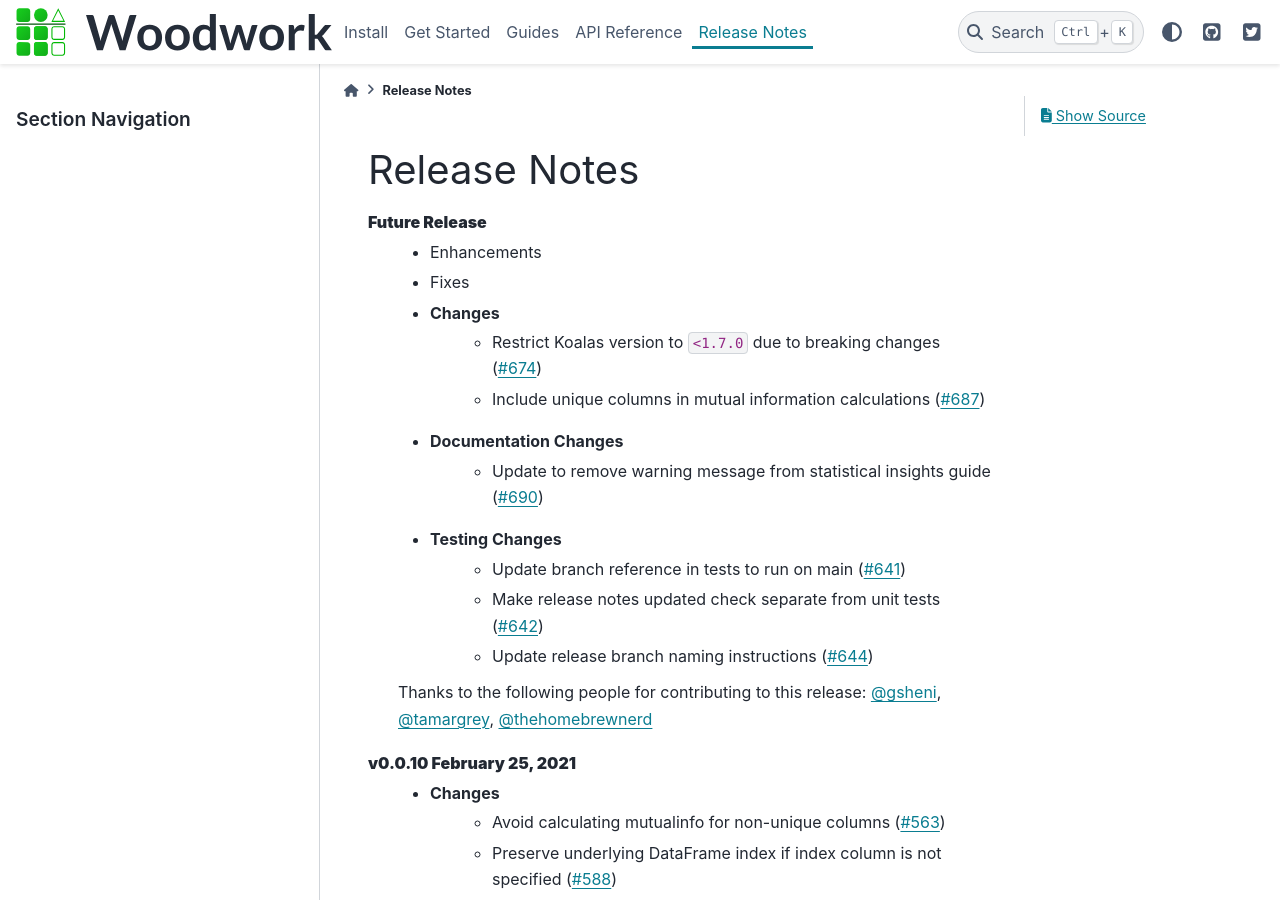
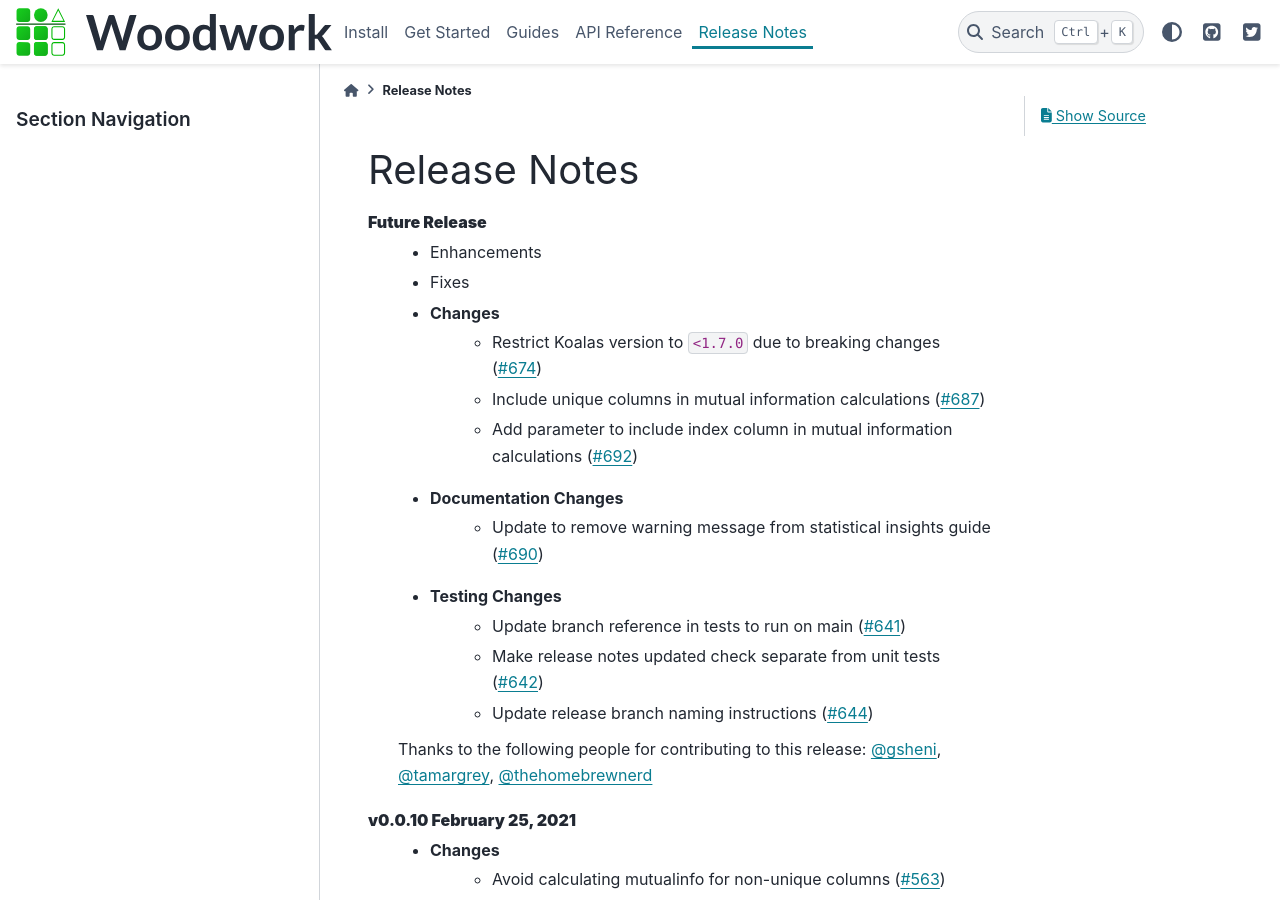
Before and after one commit to alteryx/woodwork, a Sphinx documentation site: the page built from docs/source/release_notes.rst, in a window 1280 px wide and 900 px high. Built offline with Sphinx 7.4.7 and the PyData theme 0.15.4, drawn with Linux system fonts in a browser that asks for light colours; comment, search, counter and statistics services are not loaded.

Commit message:
Add release note

```diff
--- a/docs/source/release_notes.rst
+++ b/docs/source/release_notes.rst
@@ -8,6 +8,7 @@ Release Notes
     * Changes
         * Restrict Koalas version to ``<1.7.0`` due to breaking changes (:pr:`674`)
         * Include unique columns in mutual information calculations (:pr:`687`)
+        * Add parameter to include index column in mutual information calculations (:pr:`692`)
     * Documentation Changes
         * Update to remove warning message from statistical insights guide (:pr:`690`)
     * Testing Changes
```
